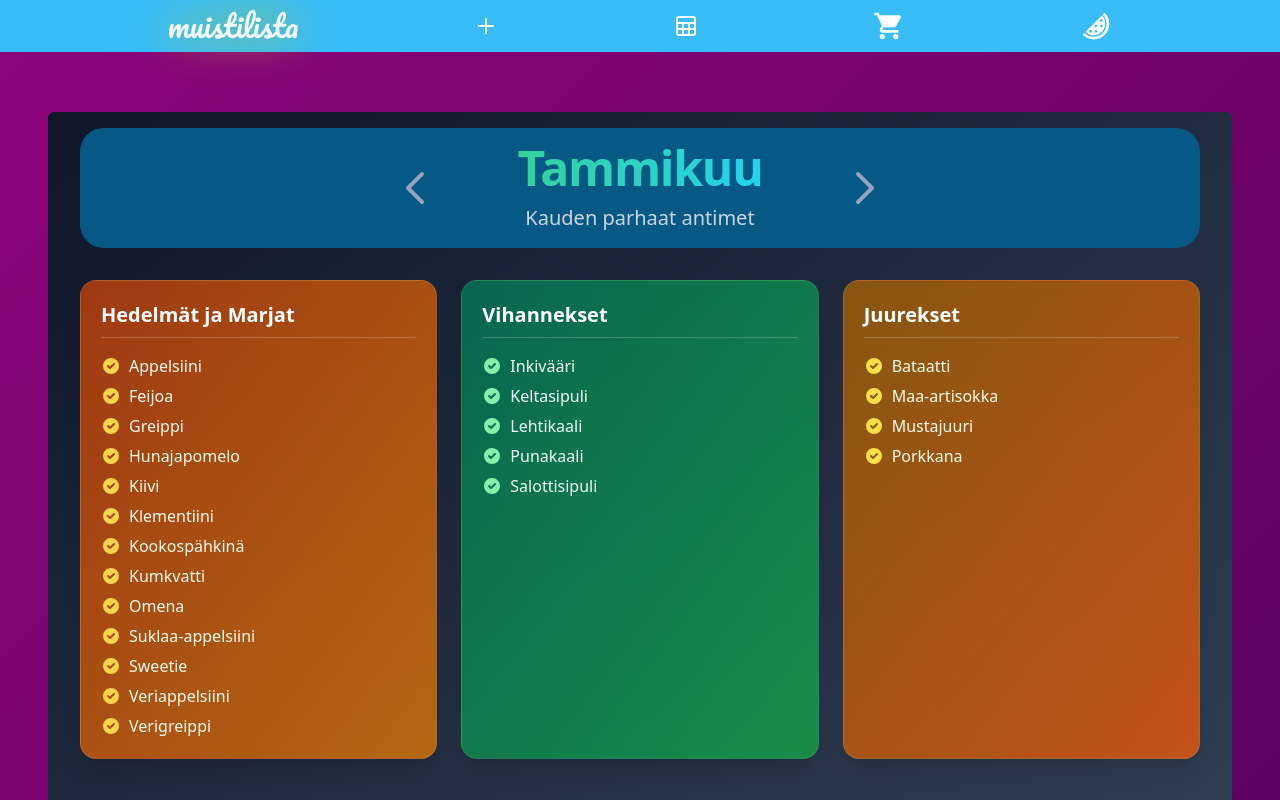
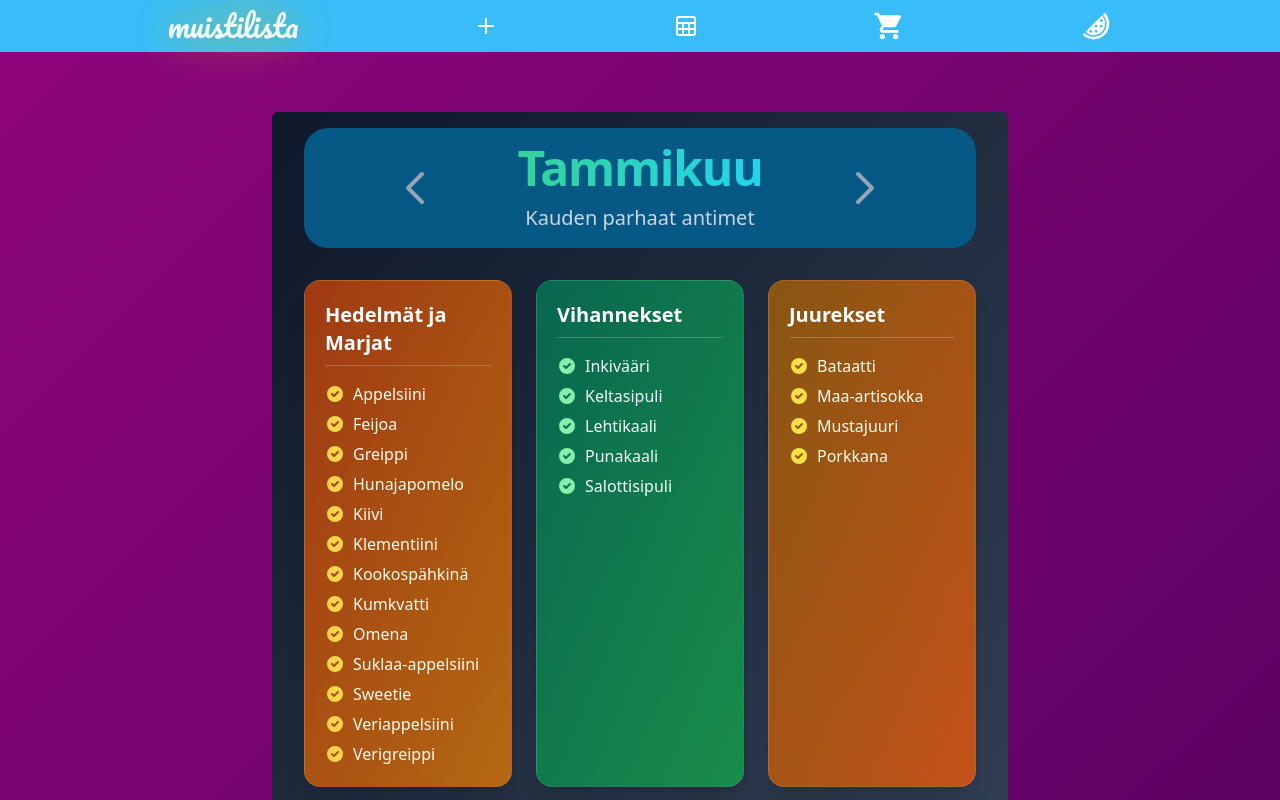
Before and after one commit to cvine001xamk/muistilista_svelte, a SvelteKit app: page /sesongissa in a window 1280 px wide. Shown: the top 800 px of the page. Built offline with nearby package versions, Linux system fonts and the light colour scheme.

Commit message:
Minor UI fixes

```diff
--- a/src/components/Tehtavat.svelte
+++ b/src/components/Tehtavat.svelte
@@ -111,7 +111,7 @@
 		></div>
 	</div>
 {:else}
-	<div class="flex flex-col items-center justify-center" in:fade>
+	<div class="flex flex-col items-center justify-center md:max-w-3xl" in:fade>
 		<div class="relative mb-4 w-full max-w-md">
 			<input
 				type="text"
--- a/src/routes/+layout.svelte
+++ b/src/routes/+layout.svelte
@@ -11,7 +11,7 @@
 	<div class="fixed top-0 z-50 w-full">
 		<Navigaatio />
 	</div>
-	<div class="mt-16 w-full max-w-7xl p-4">
+	<div class="mt-16 w-full max-w-md p-4 md:max-w-3xl">
 		{@render children()}
 	</div>
 </div>
--- a/src/routes/sesongissa/+page.svelte
+++ b/src/routes/sesongissa/+page.svelte
@@ -164,7 +164,7 @@
 				<button
 					onclick={goToPreviousMonth}
 					aria-label="Edellinen kuukausi"
-					class="rounded-full p-2 text-slate-400 transition hover:text-cyan-400 focus:outline-none focus:ring-2 focus:ring-cyan-500 focus:ring-offset-2 focus:ring-offset-slate-900"
+					class="rounded-full p-2 text-slate-400 transition hover:text-cyan-400 focus:outline-none"
 				>
 					<svg
 						xmlns="http://www.w3.org/2000/svg"
@@ -191,7 +191,7 @@
 				<button
 					onclick={goToNextMonth}
 					aria-label="Seuraava kuukausi"
-					class="rounded-full p-2 text-slate-400 transition hover:text-cyan-400 focus:outline-none focus:ring-2 focus:ring-cyan-500 focus:ring-offset-2 focus:ring-offset-slate-900"
+					class="rounded-full p-2 text-slate-400 transition hover:text-cyan-400"
 				>
 					<svg
 						xmlns="http://www.w3.org/2000/svg"
```
